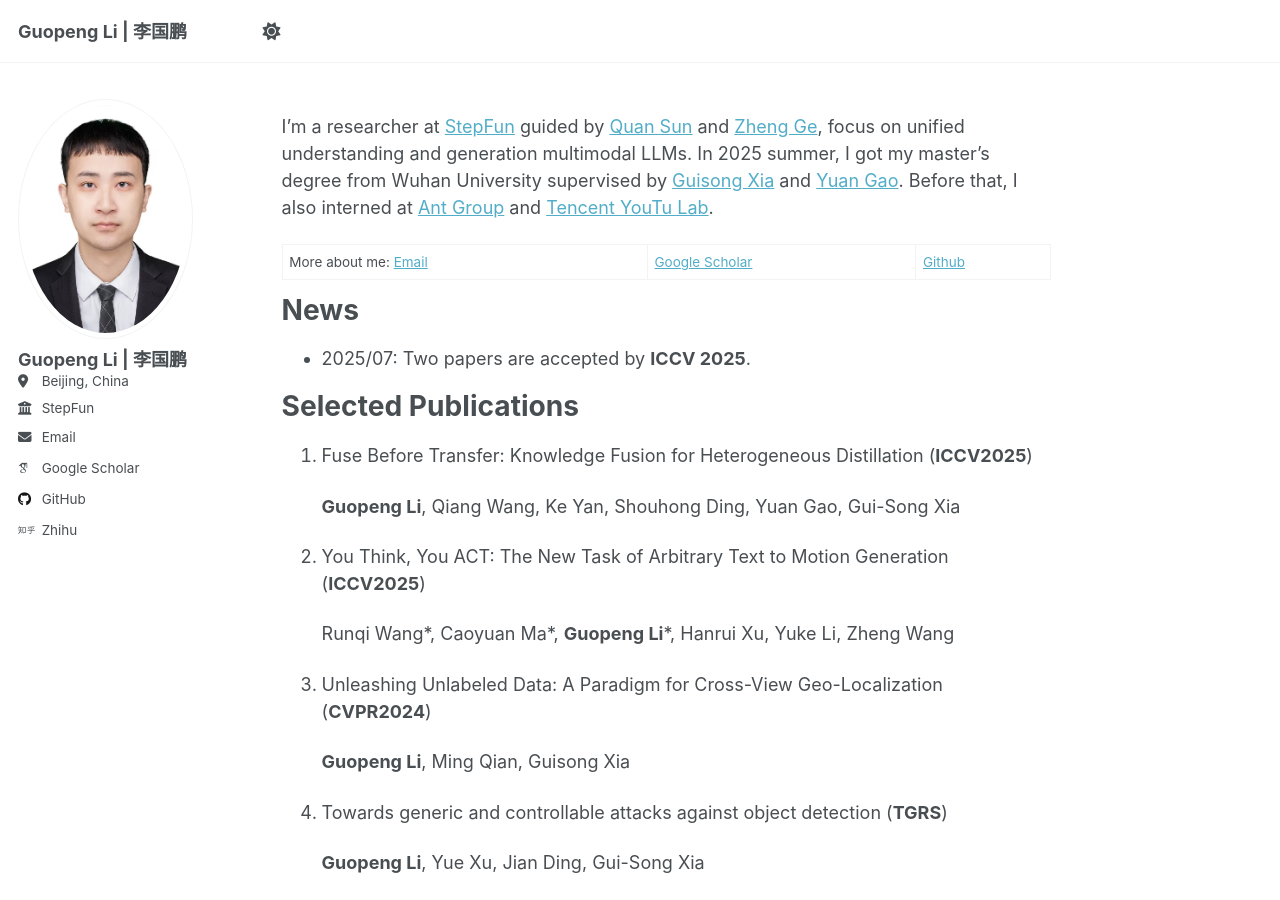
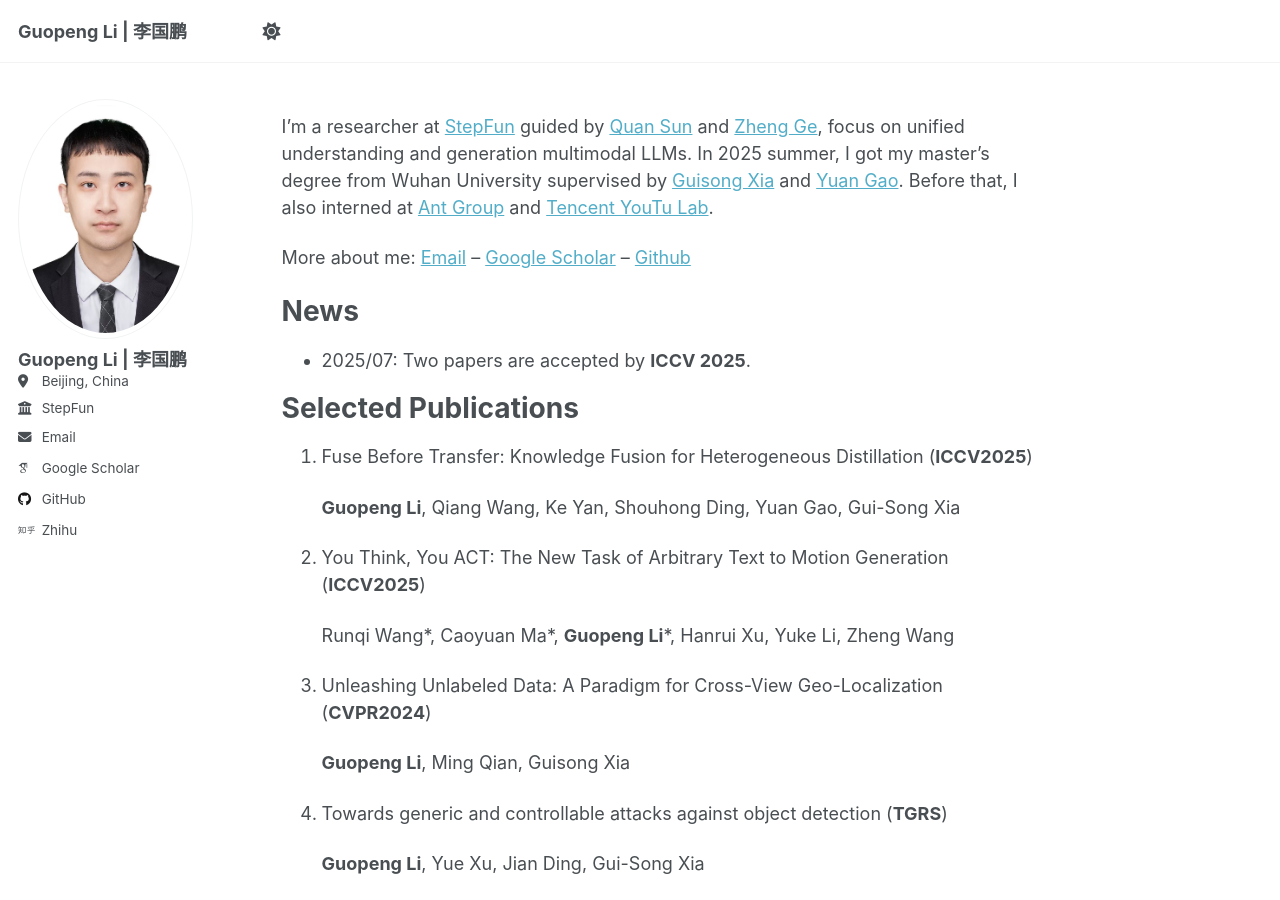
Before and after one commit to liguopeng0923/liguopeng0923.github.io, a Jekyll site: the page built from _pages/about.md, in a window 1280 px wide and 900 px high. Built offline with Jekyll 4.4.1, drawn with Linux system fonts in a browser that asks for light colours; some web fonts are replaced; a script that is not in the unit is left out.

```diff
--- a/_pages/about.md
+++ b/_pages/about.md
@@ -10,7 +10,7 @@ redirect_from:
 I'm a researcher at [StepFun](https://www.stepfun.com/) guided by [Quan Sun](https://scholar.google.com/citations?user=pVKiHdEAAAAJ&hl) and [Zheng Ge](https://scholar.google.com/citations?user=hJ-VrrIAAAAJ), focus on unified understanding and generation multimodal LLMs.
 In 2025 summer, I got my master's degree from Wuhan University supervised by [Guisong Xia](http://43.154.41.31/xia_En.html) and [Yuan Gao](https://yuan-gao.net/). Before that, I also interned at [Ant Group](https://www.antgroup.com/en) and [Tencent YouTu Lab](https://open.youtu.qq.com/#/open).
 
-More about me: [Email](guopengli@whu.edu.cn) | [Google Scholar](https://scholar.google.com/citations?user=ba1cv9cAAAAJ&hl) | [Github](https://github.com/liguopeng0923)
+More about me: [Email](guopengli@whu.edu.cn) -- [Google Scholar](https://scholar.google.com/citations?user=ba1cv9cAAAAJ&hl) -- [Github](https://github.com/liguopeng0923)
 
 News
 ======
```
